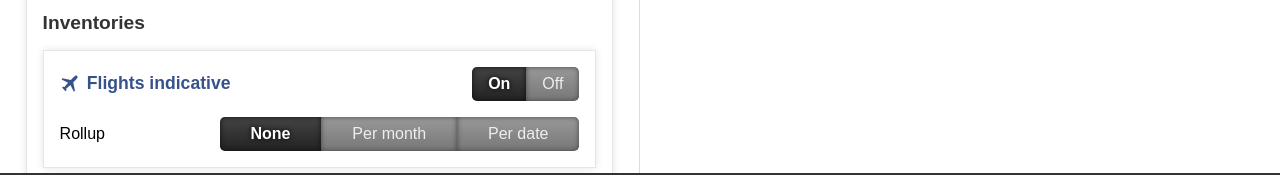
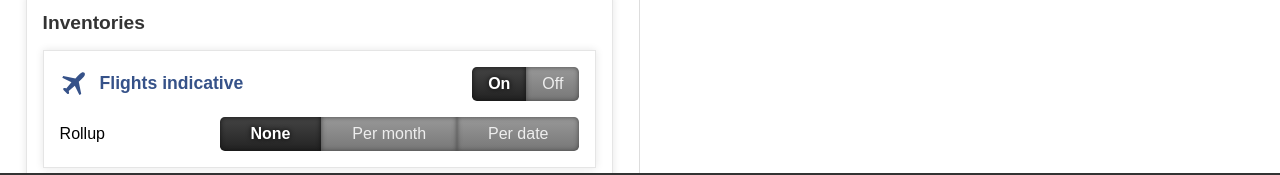
Before and after one commit to marticongost/uss-test-harness, a Next.js app: page / in a window 1280 px wide. Shown: the part 585-760 px from the top of the page. Built offline with nearby package versions, Linux system fonts and the light colour scheme.

Commit message:
Made the icons in form fieldsets bigger

```diff
--- a/components/Form.jsx
+++ b/components/Form.jsx
@@ -170,9 +170,9 @@ function FormFieldSet({
         {fieldSet.icon ? (
           <fieldSet.icon
             css={{
-              height: "1.2rem",
+              height: "1.7rem",
               width: "auto",
-              marginRight: "0.5rem",
+              marginRight: "0.8rem",
               fill: highlightColor,
             }}
           />
```
